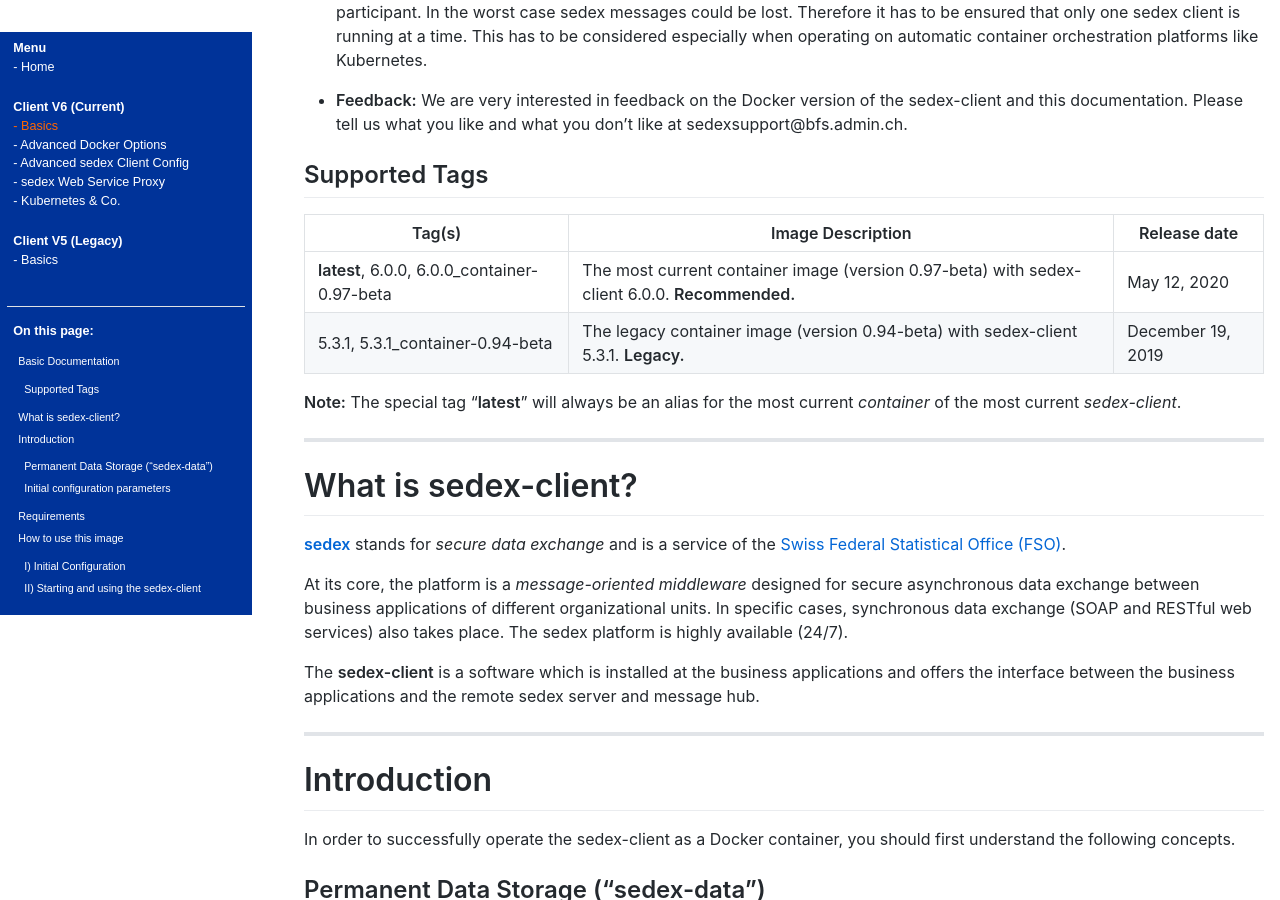
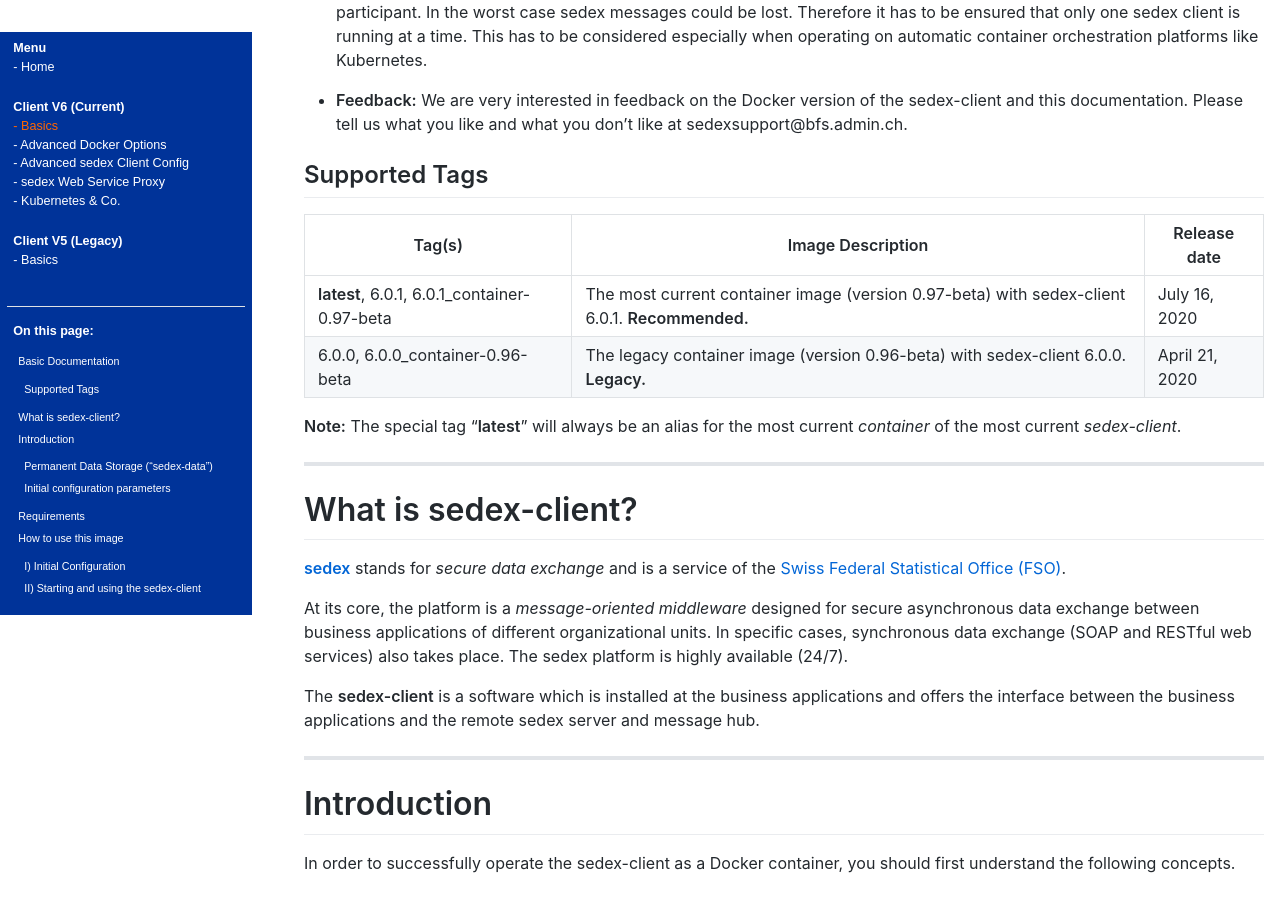
Before and after one commit to sedexch/sedexch.github.io, a Jekyll site: the page built from v6/index.md, in a window 1280 px wide and 900 px high, scrolled down 817 px. Built offline with Jekyll 4.4.1, drawn with Linux system fonts in a browser that asks for light colours; our own code applies the rules of GitHub Pages for plain Markdown files.

Commit message:
Updated version

```diff
--- a/v6/index.md
+++ b/v6/index.md
@@ -38,8 +38,8 @@
 
 | Tag(s) | Image Description | Release date |
 |---|---|---|
-| **latest**, 6.0.0, 6.0.0_container-0.97-beta | The most current container image (version 0.97-beta) with sedex-client 6.0.0. **Recommended.** | May 12, 2020 |
-| 5.3.1, 5.3.1_container-0.94-beta | The legacy container image (version 0.94-beta) with sedex-client 5.3.1. **Legacy.** | December 19, 2019 |
+| **latest**, 6.0.1, 6.0.1_container-0.97-beta | The most current container image (version 0.97-beta) with sedex-client 6.0.1. **Recommended.** | July 16, 2020 |
+| 6.0.0, 6.0.0_container-0.96-beta | The legacy container image (version 0.96-beta) with sedex-client 6.0.0. **Legacy.** | April 21, 2020 |
 
 **Note:**
 The special tag "**latest**" will always be an alias for the most current *container* of the most current *sedex-client*.
```
Also changed, not shown: v5/index.md (+1 -1 lines).
